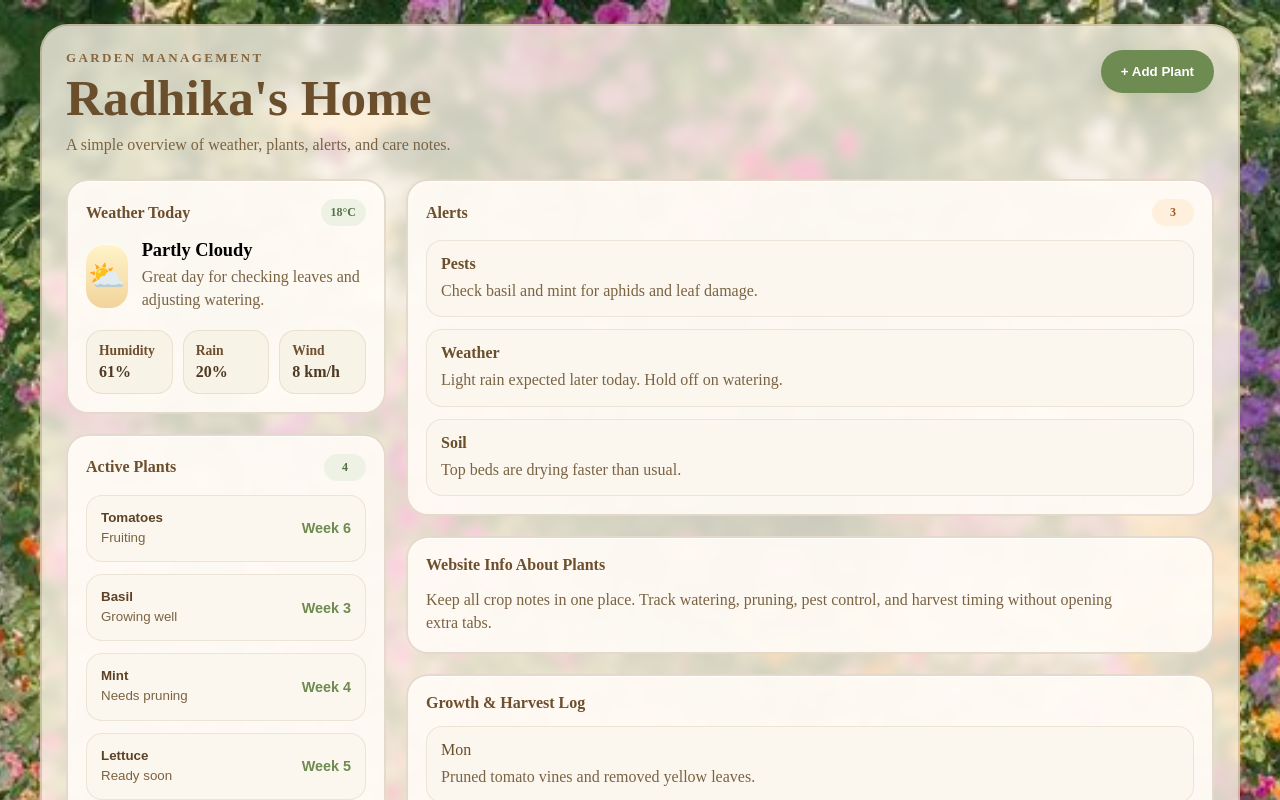
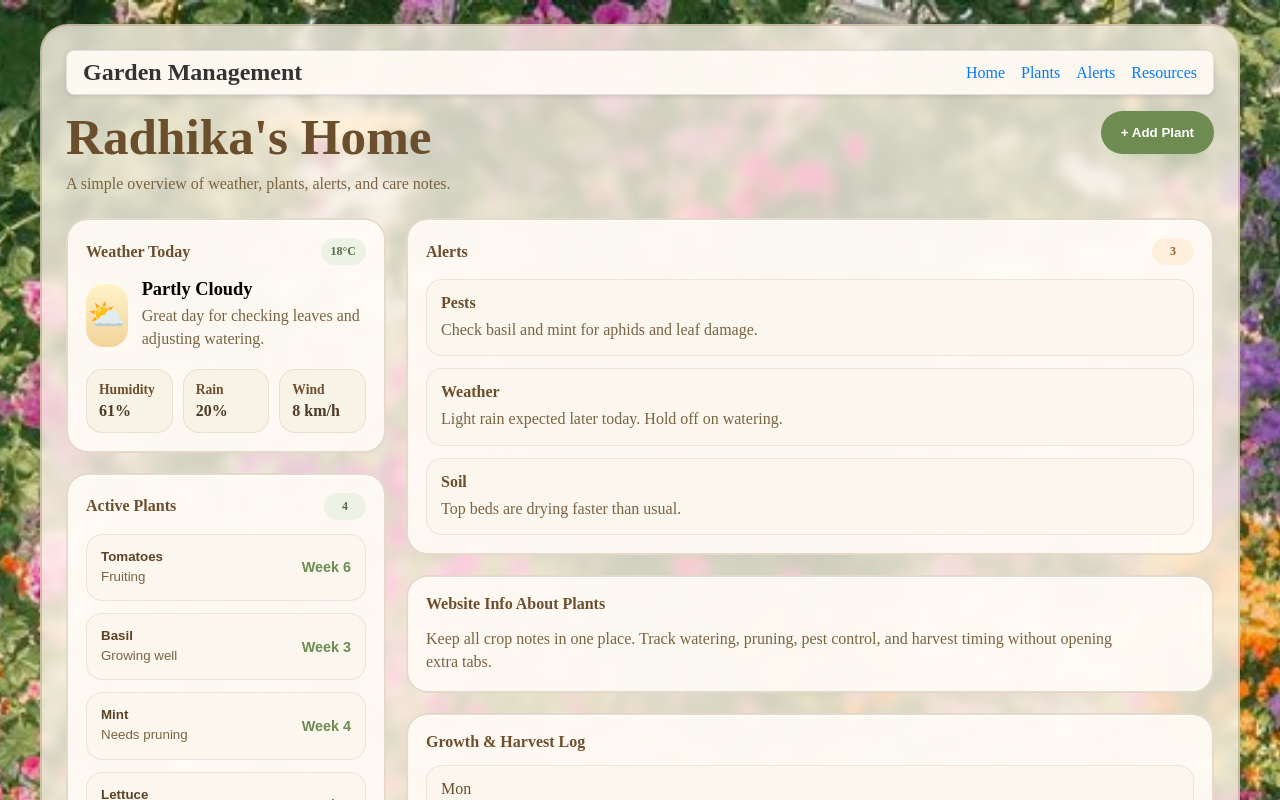
Before and after one commit to radhikaranii/Garden_Management, a React (Vite) app: page /login in a window 1280 px wide. Both pictures are taken after typing "name@example.com", "Sample123" into the empty fields and a click on the button "Login". Shown: the top 800 px of the page. Built offline with nearby package versions, Linux system fonts and the light colour scheme.

Commit message:
top navbar in the dashboard screen

```diff
--- /dev/null
+++ b/src/components/top-navbar.css
@@ -0,0 +1,35 @@
+.navbar {
+    display: flex;
+    align-items: center;
+    justify-content: space-between;
+    padding: 0.5rem 1rem;
+    background-color: rgba(255, 252, 246, 0.92);
+    gap: 16px;
+    margin-bottom: 16px;
+    border-radius: 8px;
+    border: 1px solid #e0e0e0;
+    box-shadow: 0 2px 4px rgba(0, 0, 0, 0.1);
+}
+
+.navbar-brand {
+    display: flex;
+    align-items: center;
+}
+
+.navbar-logo {
+    font-size: 1.5rem;
+    font-weight: bold;
+    color: #333;
+}
+
+.navbar-links {
+    display: flex;
+    gap: 16px;
+}
+
+.navbar-link {
+    text-decoration: none;
+    color: #007bff;
+    font-weight: 500;
+    transition: color 0.3s ease;
+}
--- a/src/components/top-navbar.jsx
+++ b/src/components/top-navbar.jsx
@@ -1,11 +1,19 @@
 import './top-navbar.css'
 
 function Navbar({ title = 'Garden Management', actions = null }) {
+
   return (
     <nav className="navbar" aria-label="Garden navigation">
       <div className="navbar-brand">
         <span className="navbar-logo">{title}</span>
       </div>
+      <div className="navbar-links">
+        <a href="/dashboard" className="navbar-link">Home</a>
+        <a href="/plants" className="navbar-link">Plants</a>
+        <a href="#alerts" className="navbar-link">Alerts</a>
+        <a href="#resources" className="navbar-link">Resources</a>
+      </div>
+
       {actions ? <div className="navbar-actions">{actions}</div> : null}
     </nav>
   )
--- a/src/pages/Dashboard.jsx
+++ b/src/pages/Dashboard.jsx
@@ -1,4 +1,5 @@
 import './Dashboard.css'
+import Navbar from '../components/top-navbar'
 
 function Dashboard() {
   const alerts = [
@@ -39,9 +40,11 @@ function Dashboard() {
   return (
     <main className="dashboard-page">
       <section className="dashboard-shell">
+        <Navbar />
+
         <header className="dashboard-header">
           <div>
-            <p className="dashboard-kicker">Garden Management</p>
+            {/* <p className="dashboard-kicker">Garden Management</p> */}
             <h1>Radhika&apos;s Home</h1>
             <p className="dashboard-subtitle">
               A simple overview of weather, plants, alerts, and care notes.
```
